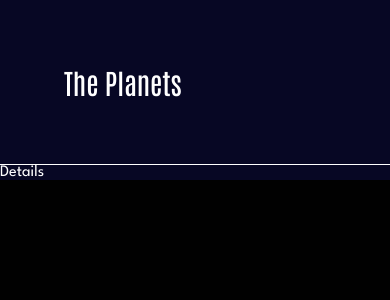
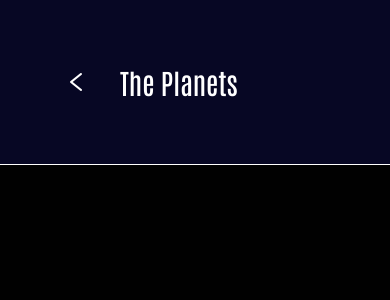
Before and after one commit to mazhars-git/planet-app, a React Native app: screen /Details in a window 390 px wide. Shown: the top 300 px of the page. Built offline with nearby package versions, Linux system fonts and the light colour scheme.

Commit message:
back btn included

```diff
--- a/src/components/planet-header.js
+++ b/src/components/planet-header.js
@@ -1,12 +1,22 @@
-import { View, StyleSheet } from 'react-native'
+import { View, StyleSheet, Pressable } from 'react-native'
 import React from 'react'
 import Text from './text/text'
 import { spacing } from '../theme/spacing'
 import { colors } from '../theme/colors'
+import { AntDesign } from '@expo/vector-icons';
+import { useNavigation } from '@react-navigation/native'
 
-export default function PlanetHeader() {
+export default function PlanetHeader({ backBtn }) {
+  const navigation = useNavigation();
   return (
     <View style = {styles.container}>
+      {backBtn && (
+        <Pressable style={{marginRight: spacing[4]}} onPress={() => {
+          navigation.goBack();
+        }}>
+          <AntDesign name="left" size={24} color="white" />
+        </Pressable>
+      )}
       <Text preset="h2">
         The Planets
        </Text>
@@ -19,5 +29,7 @@ const styles = StyleSheet.create({
         padding: spacing[5],
         borderBottomWidth: 0.2,
         borderColor: colors.white,
+        flexDirection: 'row',
+        alignItems: 'center',
     }
 })
--- a/src/screens/details.js
+++ b/src/screens/details.js
@@ -7,8 +7,7 @@ import { colors } from '../theme/colors'
 export default function Details() {
   return (
     <SafeAreaView style= {styles.container}>
-        <PlanetHeader />
-        <Text>Details</Text>
+        <PlanetHeader backBtn={true} />
     </SafeAreaView>
   )
 }
```
